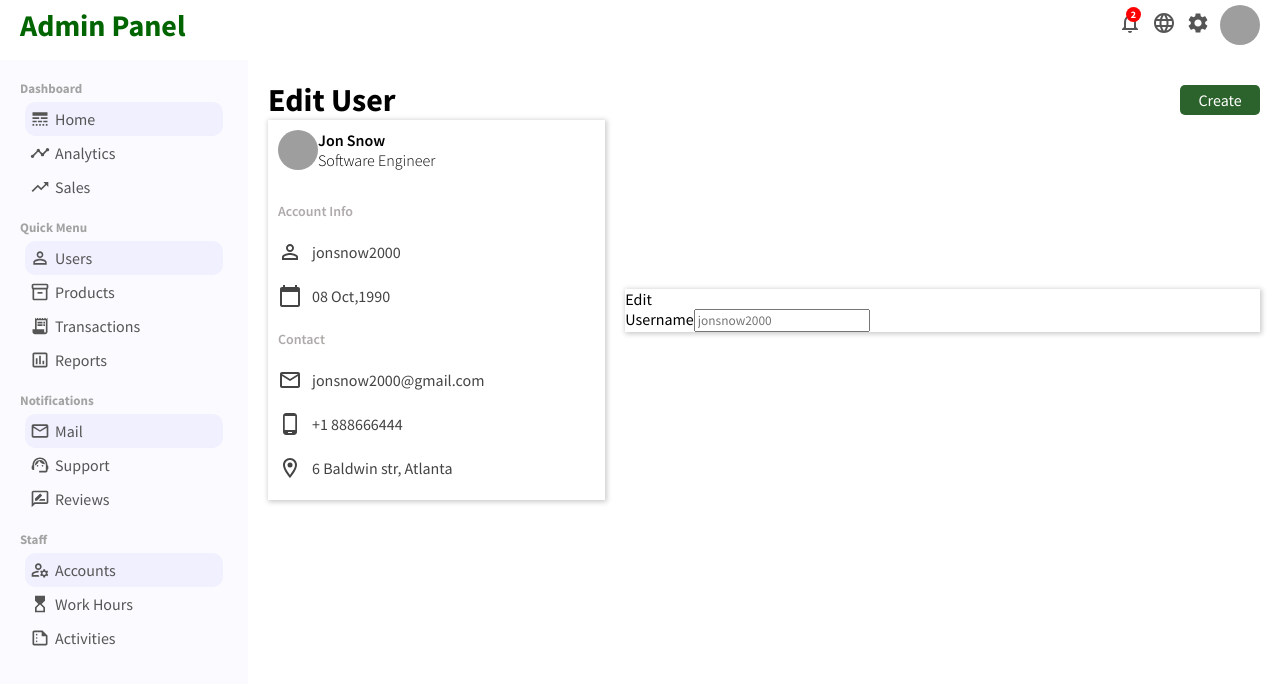
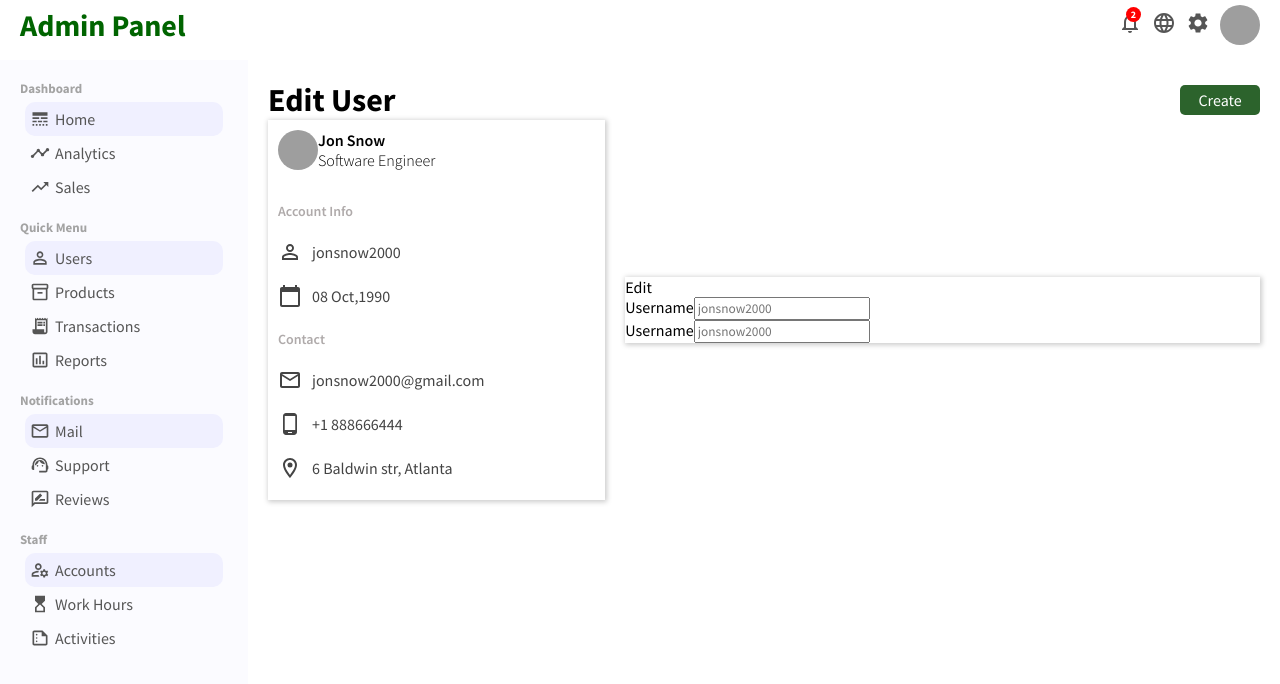
Before and after one commit to PJMantoss/admin_panel, a React (Create React App) app: page /user/1 in a window 1280 px wide. Shown: the top 684 px of the page. Built offline with nearby package versions, Linux system fonts and the light colour scheme; grey boxes are pictures that could not be loaded.

Commit message:
update User component

```diff
--- a/src/pages/user/User.js
+++ b/src/pages/user/User.js
@@ -75,6 +75,15 @@ function User() {
                                 className='userUpdateInput'
                             />
                         </div>
+
+                        <div className='userUpdateItem'>
+                            <label>Username</label>
+                            <input
+                                type='text'
+                                placeholder='jonsnow2000'
+                                className='userUpdateInput'
+                            />
+                        </div>
                     </div>
                     <div className='userUpdateRight'></div>
                 </form>
```
